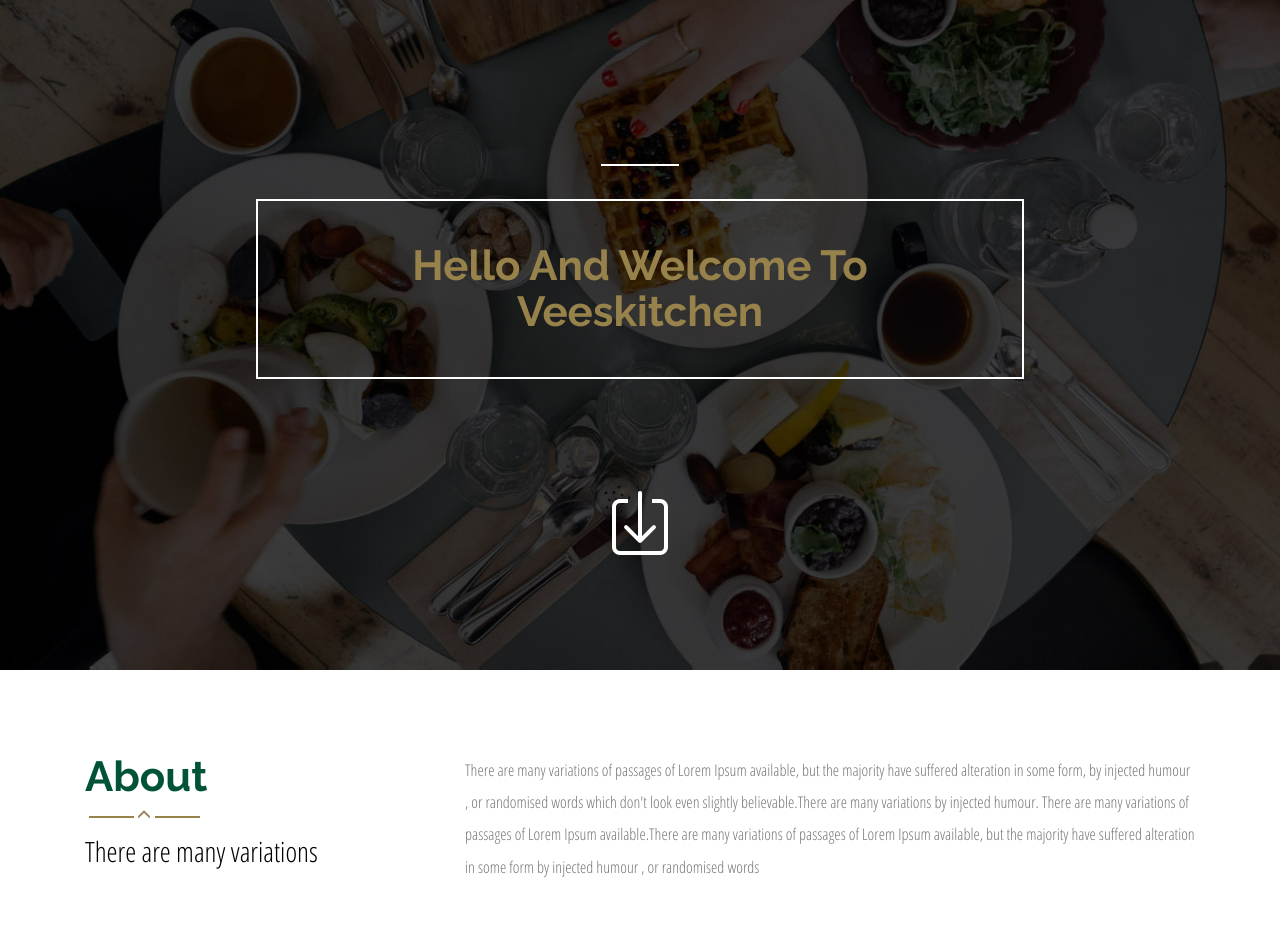
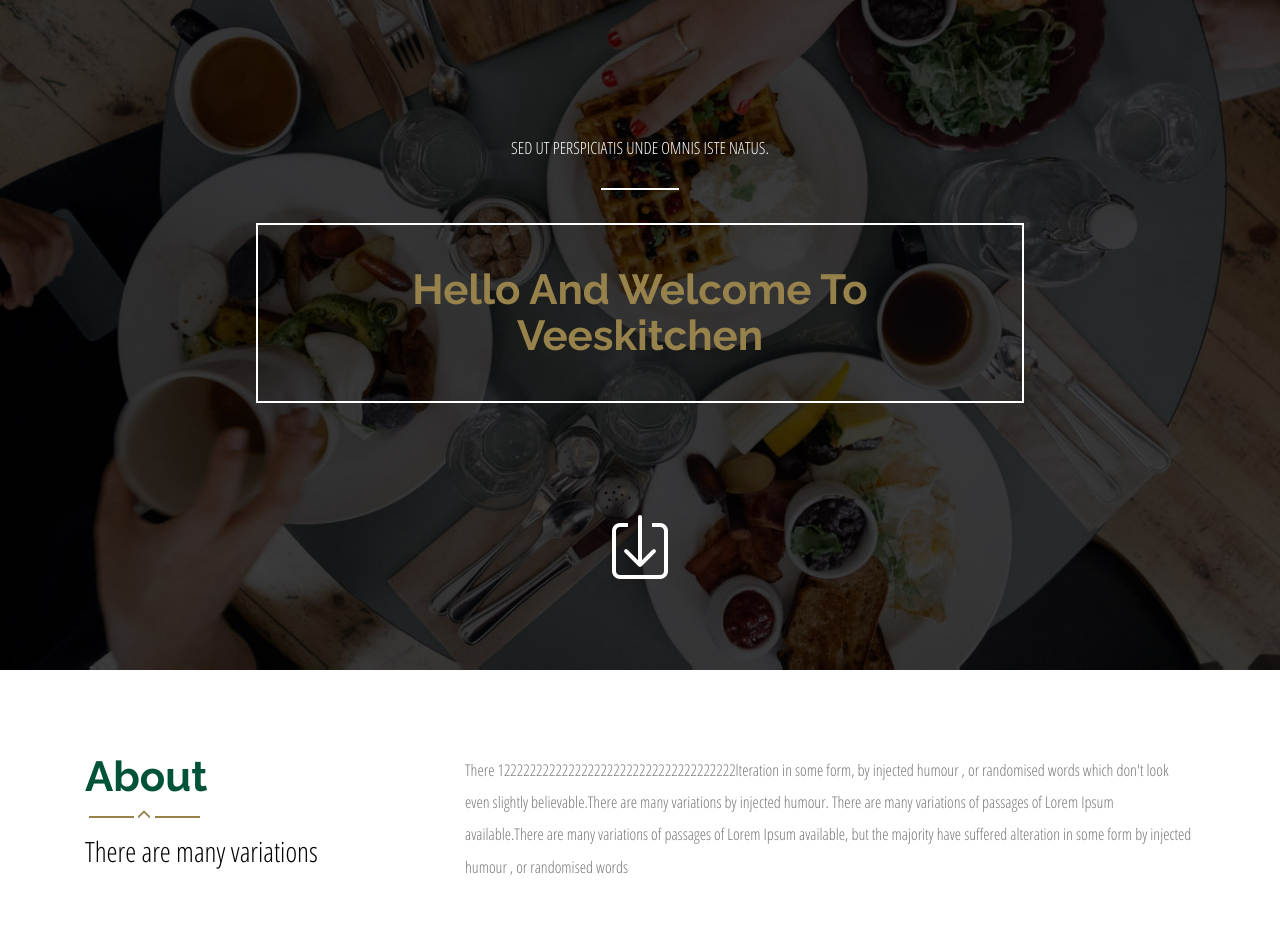
Before and after one commit to Vickieeeeee/first-project-on-web-design, a plain HTML site: page index.html in a window 1280 px wide. Shown: the part 80-1016 px from the top of the page. Drawn offline with Linux system fonts and the light colour scheme.

Commit message:
Add files via upload

```diff
--- a/index.html
+++ b/index.html
@@ -76,7 +76,7 @@ Smartphone Compatible web template, free webdesigns for Nokia, Samsung, LG, Sony
 	</div>
 	<!-- start search-->
 		<div class="banner">
-			<p class="animated wow fadeInLeft" data-wow-duration="1000ms" data-wow-delay="500ms"></p>
+			<p class="animated wow fadeInLeft" data-wow-duration="1000ms" data-wow-delay="500ms">Sed ut perspiciatis unde omnis iste natus.</p>
 			<label></label>
 			<h4 class="animated wow fadeInTop" data-wow-duration="1000ms" data-wow-delay="500ms">Hello And Welcome To Veeskitchen</h4>
 			<a class="scroll down" href="#content-down"><img src="images/down.png" alt=""></a>
@@ -93,7 +93,7 @@ Smartphone Compatible web template, free webdesigns for Nokia, Samsung, LG, Sony
 					<span>There are many variations</span>
 				</div>
 				<div class="col-md-8 content-right animated wow fadeInRight" data-wow-duration="1000ms" data-wow-delay="500ms">
-					<p>There are many variations of passages of Lorem Ipsum available, but the majority have suffered alteration in some form, by injected humour , or randomised words which don't look even slightly believable.There are many variations by injected humour. There are many variations of passages of Lorem Ipsum available.There are many variations of passages of Lorem Ipsum available, but the majority have suffered alteration in some form by injected humour , or randomised words</p>
+					<p>There 1222222222222222222222222222222222222lteration in some form, by injected humour , or randomised words which don't look even slightly believable.There are many variations by injected humour. There are many variations of passages of Lorem Ipsum available.There are many variations of passages of Lorem Ipsum available, but the majority have suffered alteration in some form by injected humour , or randomised words</p>
 				</div>
 				<div class="clearfix"> </div>
 			</div>
```
